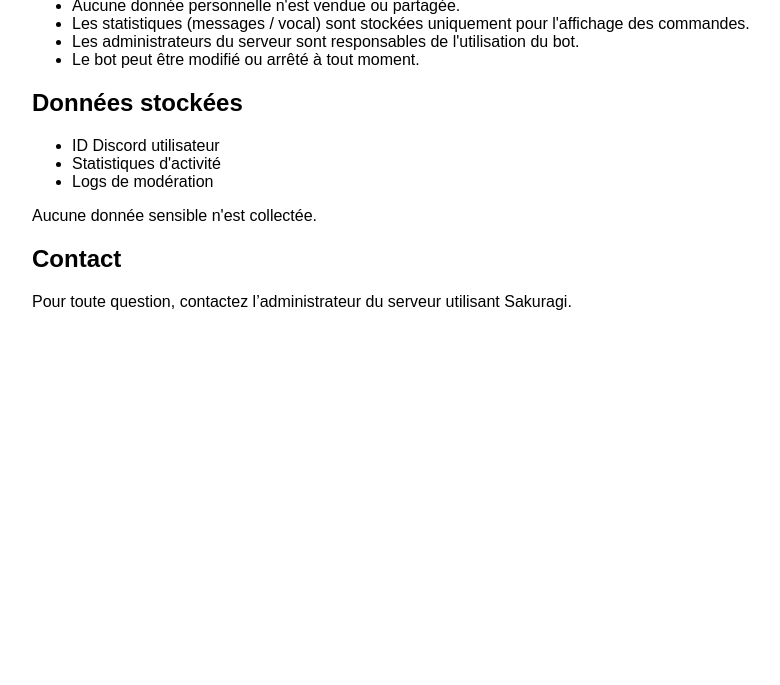
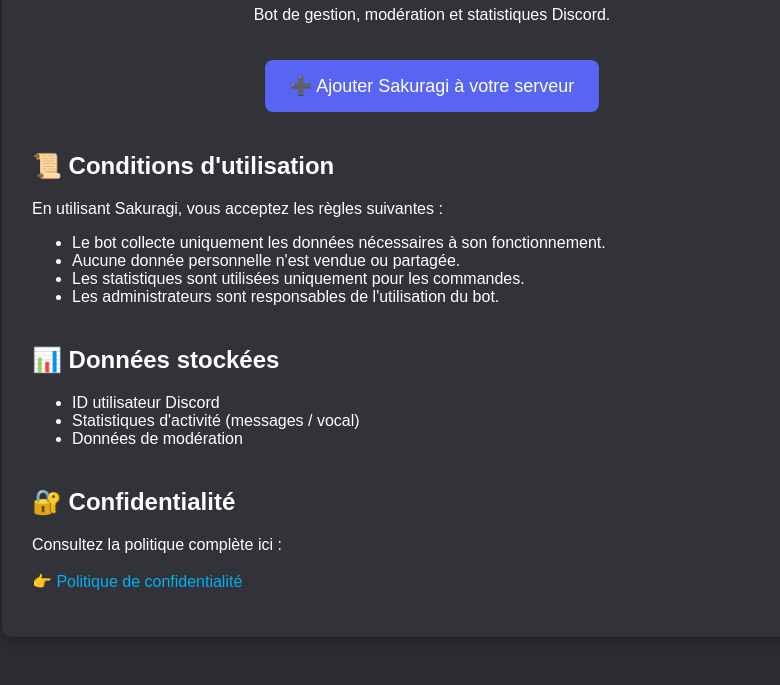
Before and after one commit to Zarroc124432/sakuragi-legal, a plain HTML site: page index.html in a window 1280 px wide. Shown: the part 153-838 px from the top of the page, without its empty margins (208-988 px from the left). Before the commit the page ends 800 px from the top, so only its background shows below. Drawn offline with Linux system fonts and the light colour scheme.

Commit message:
Update index.html

```diff
--- a/index.html
+++ b/index.html
@@ -2,33 +2,101 @@
 <html lang="fr">
 <head>
 <meta charset="UTF-8">
-<title>Sakuragi - Conditions d'utilisation</title>
+<title>Sakuragi - Accueil</title>
+
+<style>
+body {
+    font-family: Arial, sans-serif;
+    background-color: #2b2d31;
+    color: #ffffff;
+    text-align: center;
+    padding: 40px;
+}
+
+.container {
+    max-width: 800px;
+    margin: auto;
+    background-color: #313338;
+    padding: 30px;
+    border-radius: 10px;
+    box-shadow: 0 0 20px rgba(0,0,0,0.4);
+}
+
+h1 {
+    color: #5865F2;
+}
+
+button {
+    background-color: #5865F2;
+    color: white;
+    border: none;
+    padding: 15px 25px;
+    font-size: 18px;
+    border-radius: 8px;
+    cursor: pointer;
+    margin-top: 20px;
+    transition: 0.2s;
+}
+
+button:hover {
+    background-color: #4752C4;
+}
+
+a {
+    color: #00AFF4;
+    text-decoration: none;
+}
+
+.section {
+    text-align: left;
+    margin-top: 40px;
+}
+</style>
+
 </head>
 
-<body style="font-family: Arial; max-width: 800px; margin: 40px auto;">
-<h1>Conditions d'utilisation — Sakuragi</h1>
+<body>
 
-<p>En utilisant le bot Sakuragi, vous acceptez les conditions suivantes :</p>
+<div class="container">
 
+<h1>🌸 Sakuragi</h1>
+<p>Bot de gestion, modération et statistiques Discord.</p>
+
+<!-- 🔥 BOUTON INVITE -->
+<a href="https://discord.com/oauth2/authorize?client_id=1236407603391893586&permissions=8&integration_type=0&scope=bot+applications.commands">
+<button>➕ Ajouter Sakuragi à votre serveur</button>
+</a>
+
+<div class="section">
+<h2>📜 Conditions d'utilisation</h2>
+<p>En utilisant Sakuragi, vous acceptez les règles suivantes :</p>
 <ul>
 <li>Le bot collecte uniquement les données nécessaires à son fonctionnement.</li>
 <li>Aucune donnée personnelle n'est vendue ou partagée.</li>
-<li>Les statistiques (messages / vocal) sont stockées uniquement pour l'affichage des commandes.</li>
-<li>Les administrateurs du serveur sont responsables de l'utilisation du bot.</li>
-<li>Le bot peut être modifié ou arrêté à tout moment.</li>
+<li>Les statistiques sont utilisées uniquement pour les commandes.</li>
+<li>Les administrateurs sont responsables de l'utilisation du bot.</li>
 </ul>
+</div>
 
-<h2>Données stockées</h2>
+<div class="section">
+<h2>📊 Données stockées</h2>
 <ul>
-<li>ID Discord utilisateur</li>
-<li>Statistiques d'activité</li>
-<li>Logs de modération</li>
+<li>ID utilisateur Discord</li>
+<li>Statistiques d'activité (messages / vocal)</li>
+<li>Données de modération</li>
 </ul>
+</div>
 
-<p>Aucune donnée sensible n'est collectée.</p>
+<div class="section">
+<h2>🔐 Confidentialité</h2>
+<p>
+Consultez la politique complète ici :
+<br><br>
+<a href="privacy.html">👉 Politique de confidentialité</a>
+</p>
+</div>
 
-<h2>Contact</h2>
-<p>Pour toute question, contactez l’administrateur du serveur utilisant Sakuragi.</p>
+</div>
 
 </body>
 </html>
```
